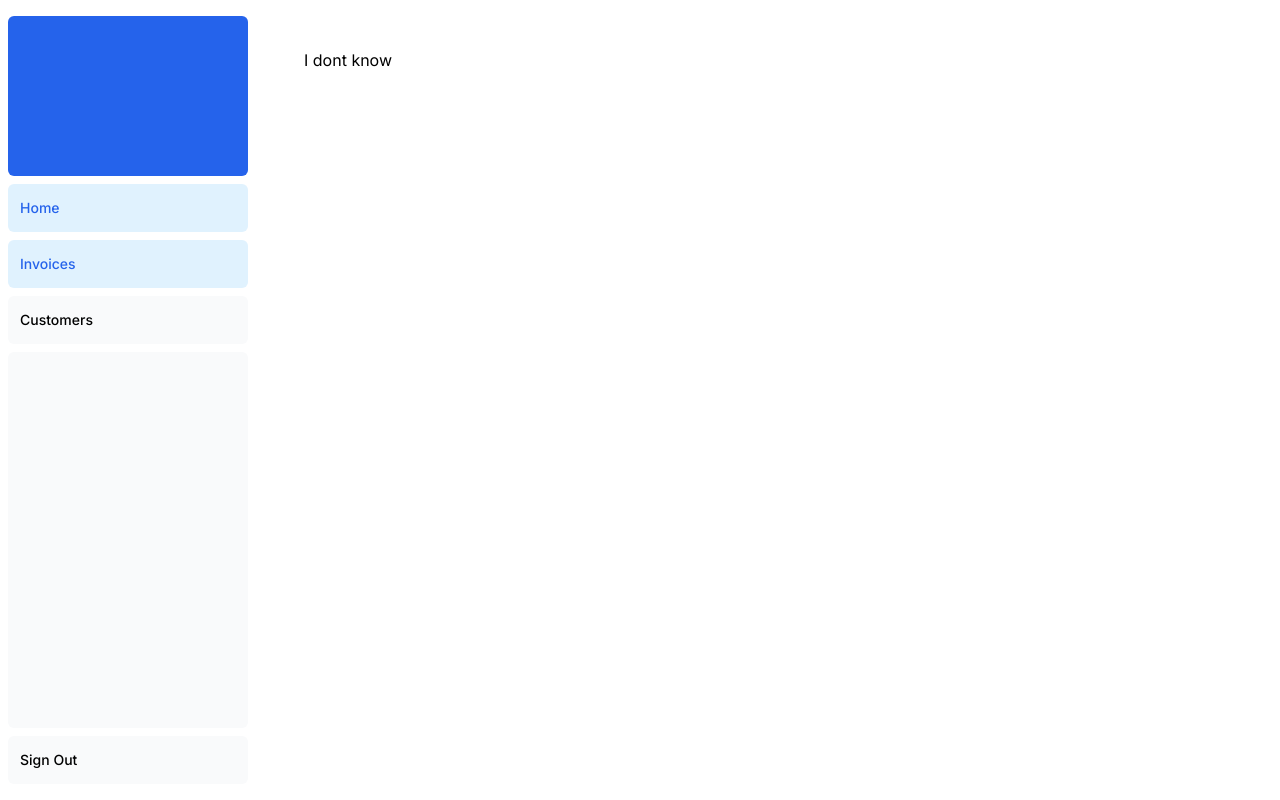
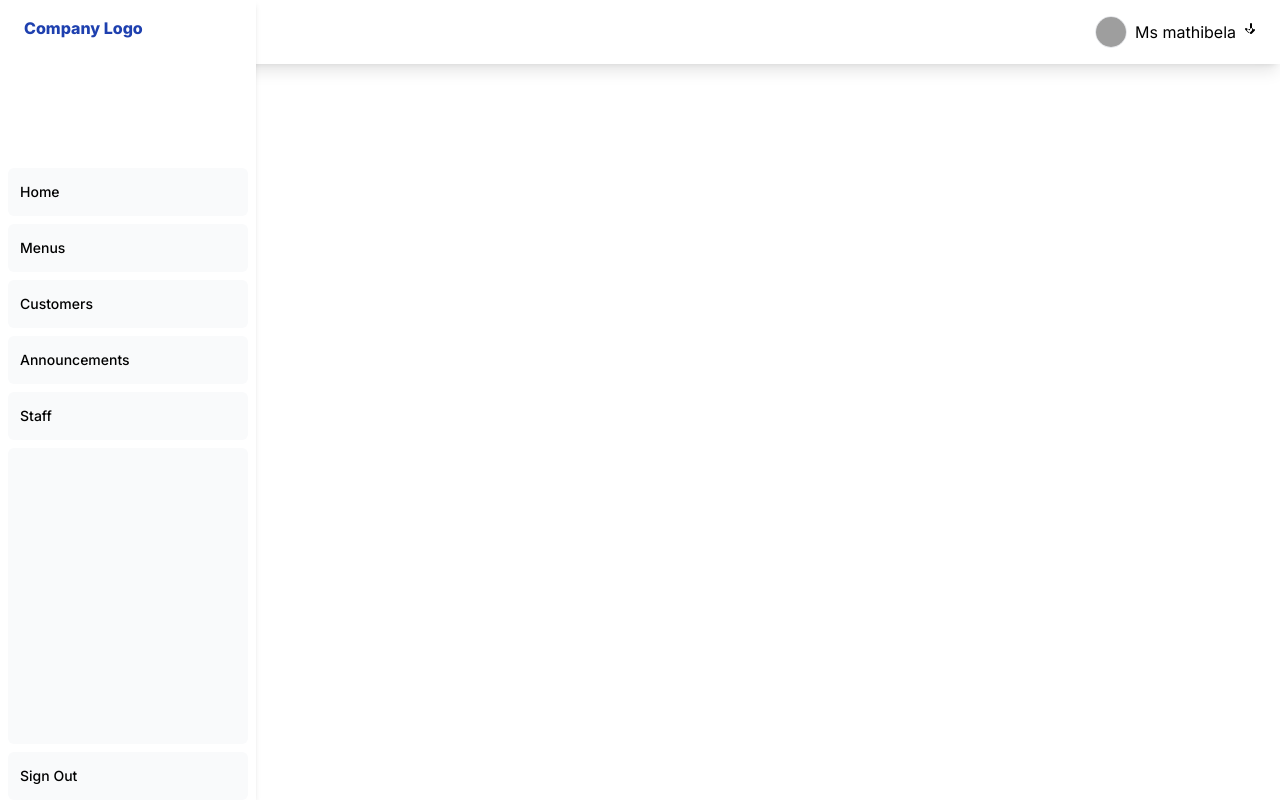
Before and after one commit to MathibelaD/AdminDashboard, a Next.js app in the folder admin-dashboard/: page /dashboard in a window 1280 px wide. Built offline with nearby package versions, Linux system fonts and the light colour scheme; grey boxes are pictures that could not be loaded.

Commit message:
fixes i dont know

```diff
--- a/admin-dashboard/src/app/dashboard/layout.tsx
+++ b/admin-dashboard/src/app/dashboard/layout.tsx
@@ -1,13 +1,20 @@
-import { SideNav } from "@/components";
+import { Header, SideNav } from "@/components";
 
 
 export default function Layout({ children }: { children: React.ReactNode }) {
   return (
-    <div className="flex h-screen bg-white flex-col md:flex-row md:overflow-hidden">
-      <div className="w-full flex-none md:w-64">
-        <SideNav />
+    <div className="flex bg-white flex-col h-screen">
+      {/* Header */}
+      <Header />
+      <div className="flex flex-col md:flex-row flex-grow overflow-hidden">
+        {/* SideNav */}
+        <div className="fixed inset-y-0 left-0 w-64 z-10">
+          {/* Include your SideNav component here */}
+          <SideNav />
+        </div>
+        {/* Main Content */}
+        <div className="flex-grow p-6 md:overflow-y-auto md:p-12">{children}</div>
       </div>
-      <div className="flex-grow p-6 md:overflow-y-auto md:p-12">{children}</div>
     </div>
   );
 }
--- /dev/null
+++ b/admin-dashboard/src/components/Dashboard/header.tsx
@@ -0,0 +1,37 @@
+'use client'
+
+import { useState } from "react";
+
+export const Header = () => {
+    const [isOpen, setIsOpen] = useState(false);
+
+    const toggleDropdown = () => {
+        setIsOpen(!isOpen);
+    };
+    return (
+        <header className="flex justify-between items-center p-4 bg-white shadow-lg text-black">
+            {/* Notification icon */}
+            <div className="mr-auto">
+                {/* Insert your notification icon here */}
+            </div>
+            {/* User avatar and dropdown */}
+            <div className="flex items-center">
+                {/* User avatar */}
+                <img src="https://avatars.githubusercontent.com/u/92311415?v=4" alt="User Avatar" className="w-8 h-8 border rounded-full mr-2" />
+                {/* Dropdown menu */}
+                <div className="relative">
+                    <button onClick={toggleDropdown} className="flex items-center focus:outline-none">
+                        <span className="mr-2">Ms mathibela</span>
+                        <svg xmlns="http://www.w3.org/2000/svg" className="h-5 w-5" viewBox="0 0 20 20" fill="currentColor">
+                            <path fillRule="evenodd" d="M7.293 6.293a1 1 0 0 1 1.414 1.414l-3 3a1 1 0 0 1-1.414 0l-3-3a1 1 0 1 1 1.414-1.414L6 8.586V2a1 1 0 1 1 2 0v6.586l1.293-1.293a1 1 0 1 1 1.414 1.414l-3 3a1 1 0 0 1-1.414 0l-3-3a1 1 0 0 1 0-1.414z" clipRule="evenodd" />
+                        </svg>
+                    </button>
+                    {isOpen && <div className="absolute right-0 mt-2 w-48 bg-white border rounded-md shadow-lg">
+                        <button className="block px-4 py-2 text-sm text-gray-800 hover:bg-gray-200 w-full text-left">Admin Profile</button>
+                        <button className="block px-4 py-2 text-sm text-gray-800 hover:bg-gray-200 w-full text-left">Sign Out</button>
+                    </div>}
+                </div>
+            </div>
+        </header>
+    );
+};
--- a/admin-dashboard/src/components/Dashboard/index.ts
+++ b/admin-dashboard/src/components/Dashboard/index.ts
@@ -3,3 +3,4 @@ export * from './main';
 export * from './settings';
 export * from './sideNavigation';
 export * from './nav-links';
+export * from './header';
--- a/admin-dashboard/src/components/Dashboard/nav-links.tsx
+++ b/admin-dashboard/src/components/Dashboard/nav-links.tsx
@@ -12,11 +12,14 @@ import clsx from 'clsx';
 const links = [
   { name: 'Home', href: '/dashboard', icon: "HomeIcon" },
   {
-    name: 'Invoices',
+    name: 'Menus',
     href: '/dashboard',
     icon: "UserGroupIcon",
   },
   { name: 'Customers', href: '/', icon: "UserGroupIcon" },
+  { name: 'Announcements', href: '/', icon: "UserGroupIcon" },
+  { name: 'Staff', href: '/', icon: "UserGroupIcon" },
+  // { name: 'Admin Profile', href: '/', icon: "UserGroupIcon" },
 ];
 
 export default function NavLinks() {
@@ -29,12 +32,13 @@ export default function NavLinks() {
           <Link
             key={link.name}
             href={link.href}
-            className={clsx(
-              'flex h-[48px] grow items-center justify-center gap-2 rounded-md bg-gray-50 p-3 text-sm font-medium hover:bg-sky-100 hover:text-blue-600 md:flex-none md:justify-start md:p-2 md:px-3',
-              {
-                'bg-sky-100 text-blue-600': pathname === link.href,
-              },
-            )}
+            // className={clsx(
+            //   'flex h-[48px] grow items-center justify-center gap-2 rounded-md bg-gray-50 p-3 text-sm font-medium hover:bg-sky-100 hover:text-blue-600 md:flex-none md:justify-start md:p-2 md:px-3',
+            //   {
+            //     'bg-sky-100 text-blue-600': pathname === link.href,
+            //   },
+            // )}
+            className='flex text-black h-[48px] grow items-center justify-center gap-2 rounded-md bg-gray-50 p-3 text-sm font-medium hover:bg-sky-100 hover:text-blue-600 md:flex-none md:justify-start md:p-2 md:px-3'
           >
             {/* <LinkIcon className="w-6" /> */}
             <p className="hidden md:block">{link.name}</p>
--- a/admin-dashboard/src/components/Dashboard/sideNavigation.tsx
+++ b/admin-dashboard/src/components/Dashboard/sideNavigation.tsx
@@ -4,14 +4,14 @@ import NavLinks from './nav-links';
 
 export function SideNav() {
     return (
-        <div className="flex h-full flex-col px-3 py-4 md:px-2">
+        <div className="flex bg-white shadow-md h-full flex-col px-2 md:px-2">
             <Link
-                className="mb-2 flex h-20 items-end justify-start rounded-md bg-blue-600 p-4 md:h-40"
+                className="mb-2 flex rounded-md p-4 md:h-40 text-blue-800 font-extrabold "
                 href="/"
             >
-                <div className="w-32 text-white md:w-40">
-                    {/* <AcmeLogo /> */}
-                </div>
+                {/* <div className="w-32 text-blue-800 font-extrabold md:w-40"> */}
+                Company Logo
+                {/* </div> */}
             </Link>
             <div className="flex grow flex-row justify-between space-x-2 md:flex-col md:space-x-0 md:space-y-2">
                 <NavLinks />
```
